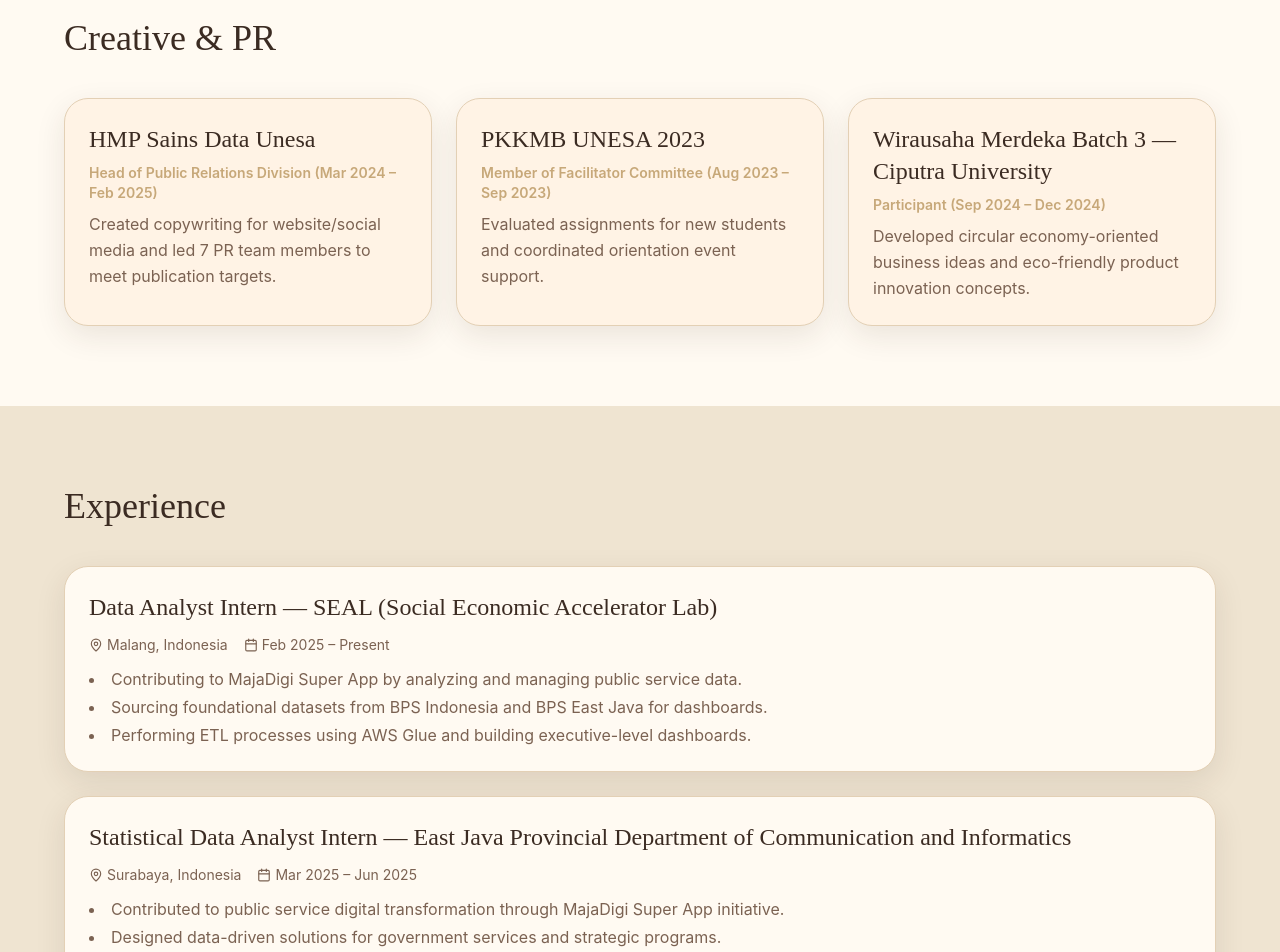
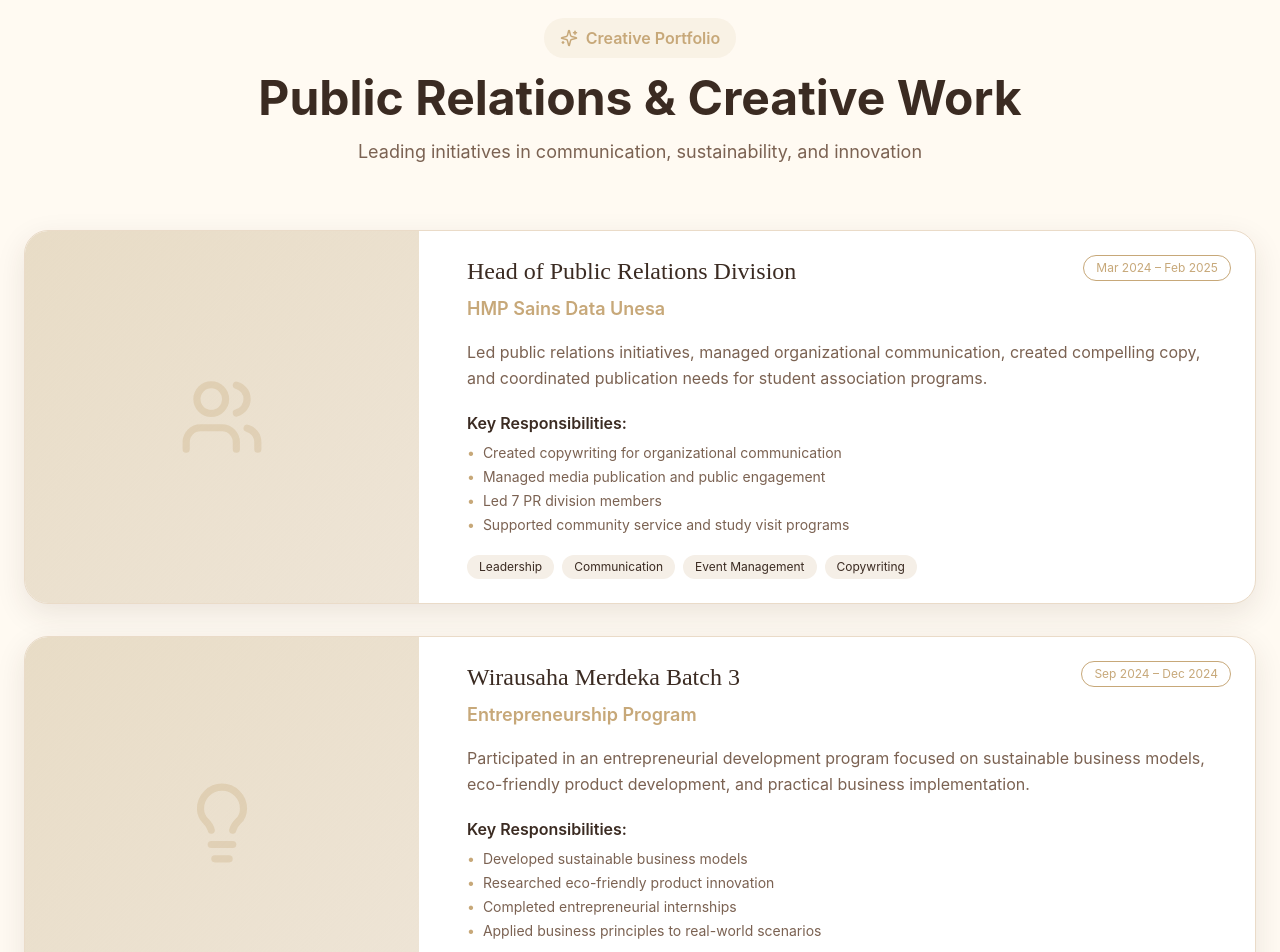
Before and after one commit to Dianayuww/college, a React (Vite) app: page / in a window 1280 px wide. Shown: the part 4080-5032 px from the top of the page. Built offline with nearby package versions, Linux system fonts and the light colour scheme.

Commit message:
Update organization projects with new structure and details

```diff
--- a/src/App.jsx
+++ b/src/App.jsx
@@ -1,5 +1,5 @@
 import { motion } from 'framer-motion'
-import { ArrowDown, BookOpen, Lightbulb, Mail, Linkedin, Github, Instagram, Award, MapPin, Calendar } from 'lucide-react'
+import { ArrowDown, BookOpen, Lightbulb, Mail, Linkedin, Github, Instagram, Award, MapPin, Calendar, Sparkles, Users } from 'lucide-react'
 import dianPortrait from './assets/aku.png'
 
 const navItems = [
@@ -101,21 +101,69 @@ const experiences = [
   },
 ]
 
+// const organizationProjects = [
+//   {
+//     title: 'HMP Sains Data Unesa',
+//     role: 'Head of Public Relations Division (Mar 2024 – Feb 2025)',
+//     description: 'Created copywriting for website/social media and led 7 PR team members to meet publication targets.',
+//   },
+//   {
+//     title: 'PKKMB UNESA 2023',
+//     role: 'Member of Facilitator Committee (Aug 2023 – Sep 2023)',
+//     description: 'Evaluated assignments for new students and coordinated orientation event support.',
+//   },
+//   {
+//     title: 'Wirausaha Merdeka Batch 3 — Ciputra University',
+//     role: 'Participant (Sep 2024 – Dec 2024)',
+//     description: 'Developed circular economy-oriented business ideas and eco-friendly product innovation concepts.',
+//   },
+// ]
 const organizationProjects = [
   {
-    title: 'HMP Sains Data Unesa',
-    role: 'Head of Public Relations Division (Mar 2024 – Feb 2025)',
-    description: 'Created copywriting for website/social media and led 7 PR team members to meet publication targets.',
+    id: 1,
+    title: 'Head of Public Relations Division',
+    organization: 'HMP Sains Data Unesa',
+    period: 'Mar 2024 – Feb 2025',
+    description:
+      'Led public relations initiatives, managed organizational communication, created compelling copy, and coordinated publication needs for student association programs.',
+    responsibilities: [
+      'Created copywriting for organizational communication',
+      'Managed media publication and public engagement',
+      'Led 7 PR division members',
+      'Supported community service and study visit programs',
+    ],
+    tags: ['Leadership', 'Communication', 'Event Management', 'Copywriting'],
   },
   {
-    title: 'PKKMB UNESA 2023',
-    role: 'Member of Facilitator Committee (Aug 2023 – Sep 2023)',
-    description: 'Evaluated assignments for new students and coordinated orientation event support.',
+    id: 2,
+    title: 'Wirausaha Merdeka Batch 3',
+    organization: 'Entrepreneurship Program',
+    period: 'Sep 2024 – Dec 2024',
+    description:
+      'Participated in an entrepreneurial development program focused on sustainable business models, eco-friendly product development, and practical business implementation.',
+    responsibilities: [
+      'Developed sustainable business models',
+      'Researched eco-friendly product innovation',
+      'Completed entrepreneurial internships',
+      'Applied business principles to real-world scenarios',
+    ],
+    tags: ['Entrepreneurship', 'Sustainability', 'Business Development', 'Innovation'],
   },
   {
-    title: 'Wirausaha Merdeka Batch 3 — Ciputra University',
-    role: 'Participant (Sep 2024 – Dec 2024)',
-    description: 'Developed circular economy-oriented business ideas and eco-friendly product innovation concepts.',
+    id: 3,
+    title: 'Banacle - Eco-Friendly Soap Innovation',
+    organization: 'Sustainability Project',
+    period: '2024',
+    description:
+      'Developed Banacle, an innovative eco-friendly soap product made from banana peel waste as part of circular economy implementation.',
+    responsibilities: [
+      'Created product innovation using banana peel waste',
+      'Developed sustainable product concept',
+      'Built brand positioning and communication',
+      'Explored environmental impact value',
+    ],
+    tags: ['Sustainability', 'Product Innovation', 'Branding', 'Eco-Friendly'],
+    highlight: true,
   },
 ]
 
@@ -276,9 +324,102 @@ export default function App() {
   </div>
 </section>
 
+        {/* <section id="creative-pr" className="px-6 py-20 bg-[#fffaf2]">
+          <div className="mx-auto max-w-6xl"><h2 className="font-serif text-4xl mb-10">Creative & PR</h2><div className="grid gap-6 md:grid-cols-3">{organizationProjects.map((p) => <motion.article {...fadeUp} key={p.title} className="scrapbook-card bg-[#fff3e5] p-6"><h3 className="font-serif text-2xl mb-2">{p.title}</h3><p className="text-sm font-semibold text-accent mb-2">{p.role}</p><p className="text-mediumBrown leading-relaxed">{p.description}</p></motion.article>)}</div></div>
+        </section> */}
         <section id="creative-pr" className="px-6 py-20 bg-[#fffaf2]">
-          <div className="mx-auto max-w-6xl"><h2 className="font-serif text-4xl mb-10">Creative & PR</h2><div className="grid gap-6 md:grid-cols-3">{organizationProjects.map((p) => <motion.article {...fadeUp} key={p.title} className="scrapbook-card bg-[#fff3e5] p-6"><h3 className="font-serif text-2xl mb-2">{p.title}</h3><p className="text-sm font-semibold text-accent mb-2">{p.role}</p><p className="text-mediumBrown leading-relaxed">{p.description}</p></motion.article>)}</div></div>
-        </section>
+  <div className="mx-auto max-w-7xl">
+    <div className="mb-16 text-center">
+      <div className="mb-4 inline-flex items-center gap-2 rounded-full bg-[#c7a879]/10 px-4 py-2">
+        <Sparkles className="text-[#c7a879]" size={18} />
+        <span className="font-semibold text-[#c7a879]">Creative Portfolio</span>
+      </div>
+
+      <h2 className="text-4xl font-bold text-darkBrown md:text-5xl">
+        Public Relations & Creative Work
+      </h2>
+
+      <p className="mx-auto mt-4 max-w-2xl text-lg text-mediumBrown">
+        Leading initiatives in communication, sustainability, and innovation
+      </p>
+    </div>
+
+    <div className="space-y-8">
+      {organizationProjects.map((work, index) => (
+        <motion.article
+          {...fadeUp}
+          key={work.id}
+          className={`overflow-hidden rounded-3xl border border-[#eadbc8] bg-white shadow-soft transition hover:-translate-y-1 hover:shadow-xl ${
+            work.highlight ? 'ring-2 ring-[#c7a879]' : ''
+          }`}
+        >
+          <div className="grid gap-6 md:grid-cols-3">
+            <div className="relative min-h-64 overflow-hidden bg-gradient-to-br from-[#e8dcc6] to-[#c7a879]/30">
+              <div className="absolute inset-0 flex items-center justify-center">
+                {index === 0 && <Users className="text-[#c7a879]/30" size={86} />}
+                {index === 1 && <Lightbulb className="text-[#c7a879]/30" size={86} />}
+                {index === 2 && <Sparkles className="text-[#c7a879]/30" size={86} />}
+              </div>
+
+              {work.highlight && (
+                <div className="absolute left-4 top-4 rounded-full bg-[#c7a879] px-3 py-1 text-xs font-semibold text-white">
+                  ✨ Featured Project
+                </div>
+              )}
+            </div>
+
+            <div className="p-6 md:col-span-2">
+              <div className="mb-4 flex flex-wrap items-start justify-between gap-3">
+                <div>
+                  <h3 className="font-serif text-2xl text-darkBrown">
+                    {work.title}
+                  </h3>
+                  <p className="mt-2 text-lg font-semibold text-[#c7a879]">
+                    {work.organization}
+                  </p>
+                </div>
+
+                <span className="rounded-full border border-[#c7a879] px-3 py-1 text-xs text-[#c7a879]">
+                  {work.period}
+                </span>
+              </div>
+
+              <p className="leading-relaxed text-mediumBrown">
+                {work.description}
+              </p>
+
+              <div className="mt-5">
+                <h4 className="mb-2 font-semibold text-darkBrown">
+                  Key Responsibilities:
+                </h4>
+
+                <ul className="space-y-1">
+                  {work.responsibilities.map((resp) => (
+                    <li key={resp} className="flex items-start text-sm text-mediumBrown">
+                      <span className="mr-2 text-[#c7a879]">•</span>
+                      <span>{resp}</span>
+                    </li>
+                  ))}
+                </ul>
+              </div>
+
+              <div className="mt-5 flex flex-wrap gap-2">
+                {work.tags.map((tag) => (
+                  <span
+                    key={tag}
+                    className="rounded-full bg-[#f5efe7] px-3 py-1 text-xs text-darkBrown"
+                  >
+                    {tag}
+                  </span>
+                ))}
+              </div>
+            </div>
+          </div>
+        </motion.article>
+      ))}
+    </div>
+  </div>
+</section>
 
         <section className="px-6 py-20" id="experience">
           <div className="mx-auto max-w-6xl">
```
